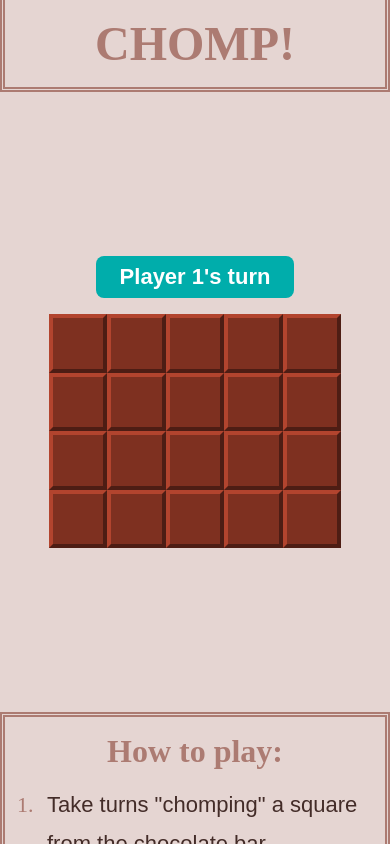
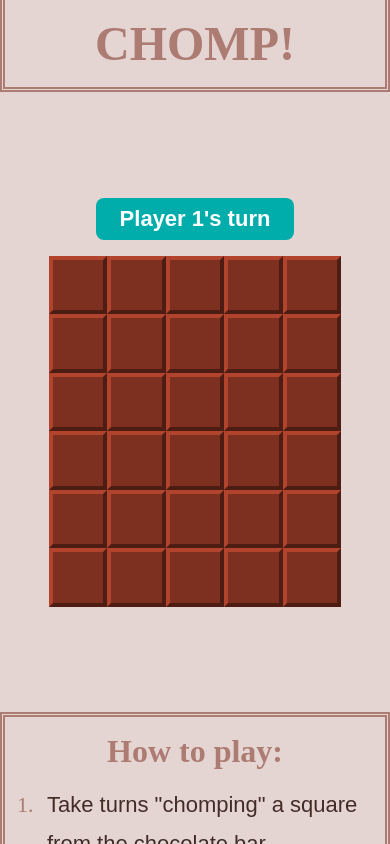
Before and after one commit to nikhilNathwani/Chomp, a React (Create React App) app in the folder src/: page / in a window 390 px wide. Shown: the top 844 px of the page. Built offline with nearby package versions, Linux system fonts and the light colour scheme; the HTML template or start-up script is replaced by a standard one.

Commit message:
Attempting to fix pre-selection bug on mobile 4

```diff
--- a/src/components/Game.js
+++ b/src/components/Game.js
@@ -4,7 +4,7 @@ import { squareState } from "../constants";
 import NextTurnIndicator from "./NextTurnIndicator";
 import ChocolateBar from "./ChocolateBar";
 
-let numRows = 4;
+let numRows = 6;
 let numColumns = 5;
 
 export default function Game() {
```
